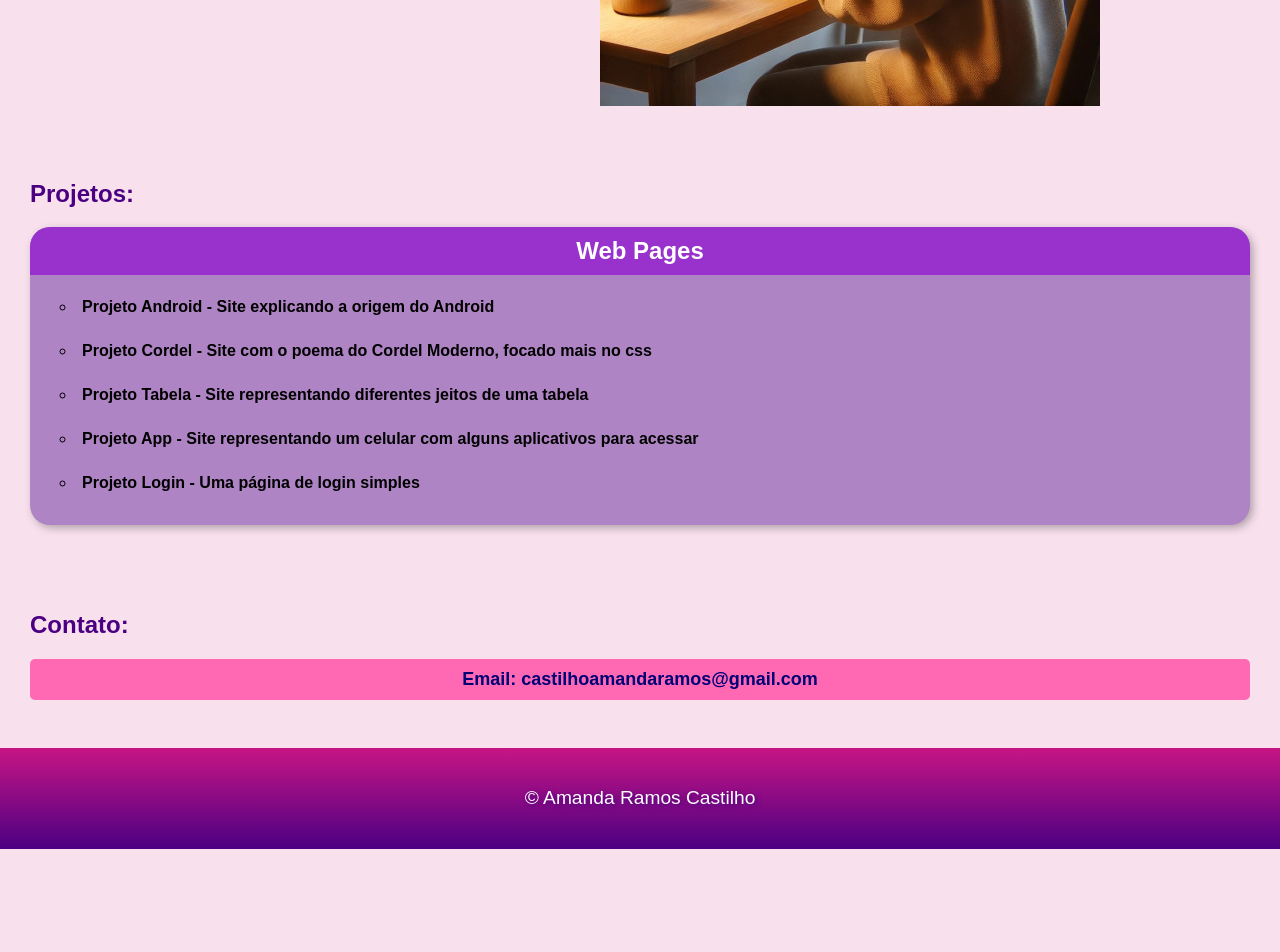
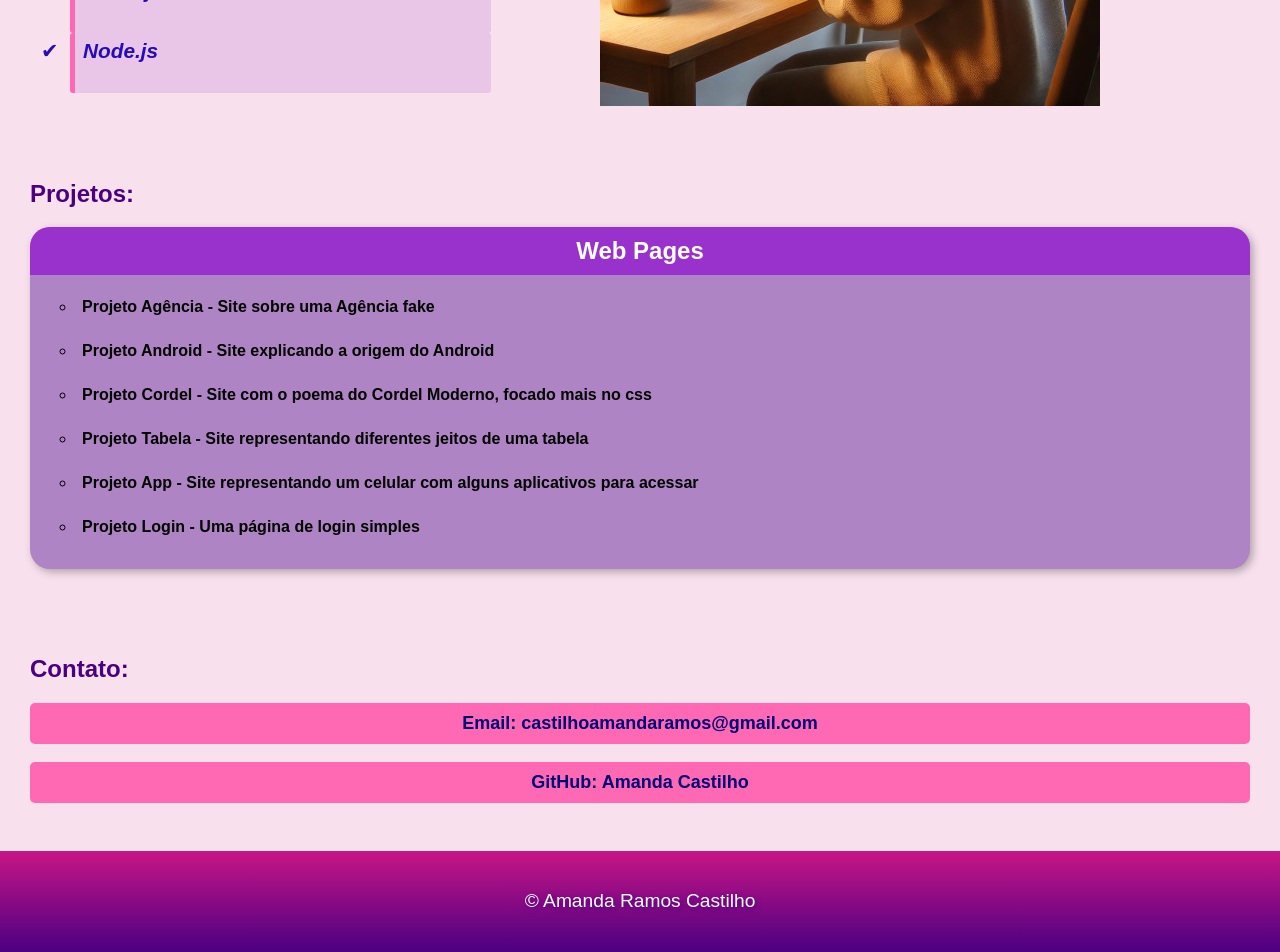
Before and after one commit to MandyCastilho/MandyCastilho, a React (Create React App) app: page / in a window 1280 px wide. Shown: the part 1244-2196 px from the top of the page. Before the commit the page ends 2093 px from the top, so only its background shows below. Built offline with nearby package versions, Linux system fonts and the light colour scheme; a web font is replaced by a local one.

Commit message:
Atualização
Acrescentei mais um projeto em Projects.js, adicionei meu GitHub em Contact.js e modifiquei um pouco o css.

```diff
--- a/src/App.css
+++ b/src/App.css
@@ -107,13 +107,14 @@ h2 {
 
 .skills-ul >li {
     list-style-type: '\2714\00A0\00A0';
+    height: 48px;
+    width: 400px;
     padding: 3px 0px;
     font-size: 1.3em;
     font-style: italic;
     font-weight: bold;
     color: #250bbb;
     transition: color 0.3s ease;
-
     border-left: 5px solid var(--cor-rosa-c);
     padding: 6px 8px;
     background-color: #9932cc28;
@@ -183,14 +184,23 @@ h3 {
     cursor: pointer;
 }
 
+.contact > p >a{
+    color: rgb(1, 1, 117);
+    text-decoration: none;
+}
+
+.contact > p >a:hover{
+    color: rgb(188, 8, 98);
+}
+
 .figura{
     margin-top: -600px;
 }
 
 footer > p {
     text-shadow: 2px 2px 5px var(--cor-roxo);
+}
 
-}
 
 @media (max-width: 768px) {
     body {
--- a/src/components/Contact.js
+++ b/src/components/Contact.js
@@ -5,6 +5,7 @@ function Contact() {
         <section className="contact">
             <h2>Contato:</h2>
             <p>Email: castilhoamandaramos@gmail.com</p>
+            <p>GitHub: <a href="https://github.com/MandyCastilho" target='blank'>Amanda Castilho</a></p>
         </section>
     );
 }
--- a/src/components/Projects.js
+++ b/src/components/Projects.js
@@ -7,6 +7,7 @@ function Projects() {
 
             <ul>
             <h3>Web Pages</h3>
+                <li>Projeto Agência - Site sobre uma Agência fake</li>
                 <li>Projeto Android - Site explicando a origem do Android</li>
                 <li>Projeto Cordel - Site com o poema do Cordel Moderno, focado mais no css</li>
                 <li>Projeto Tabela - Site representando diferentes jeitos de uma tabela</li>
```
